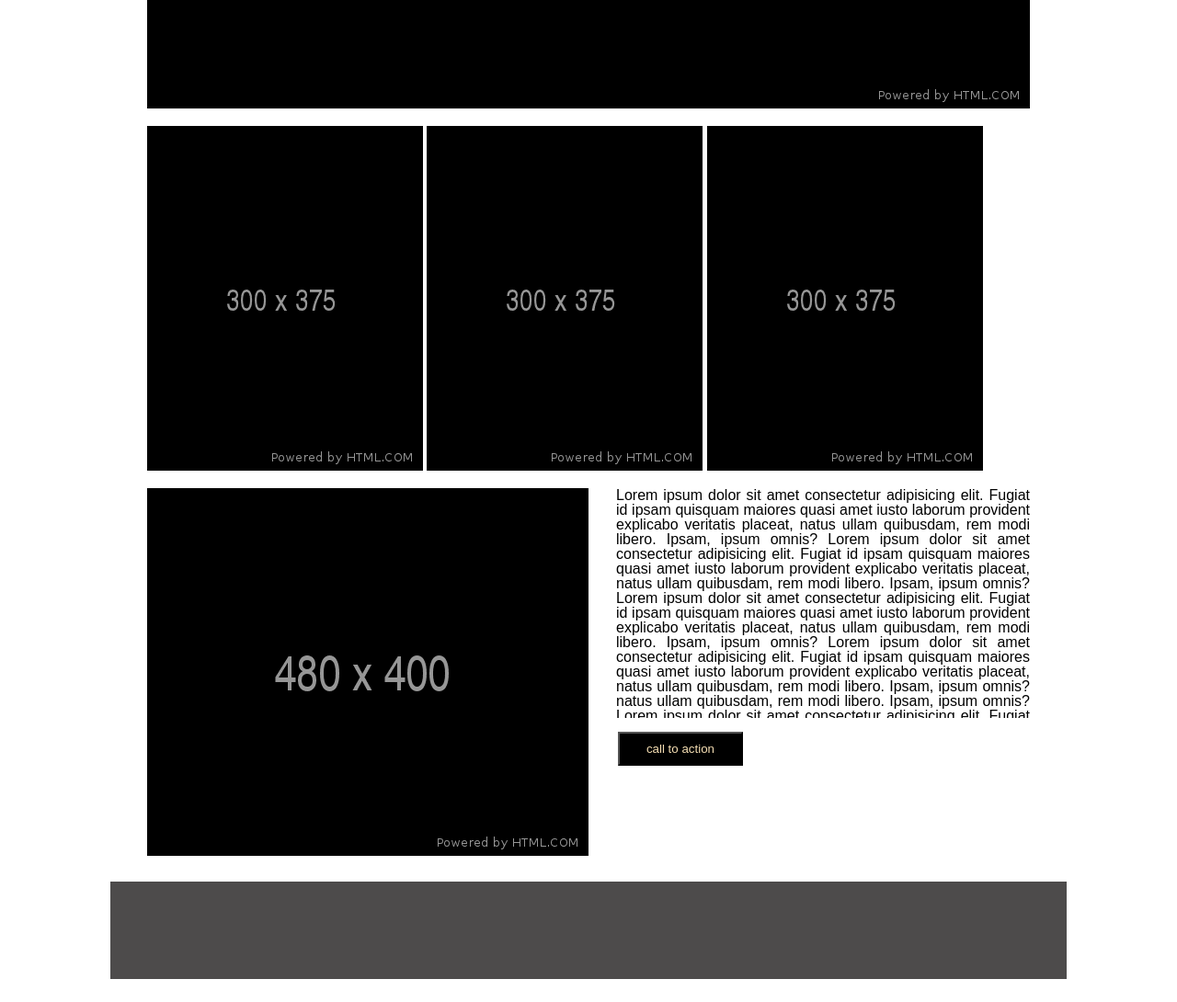
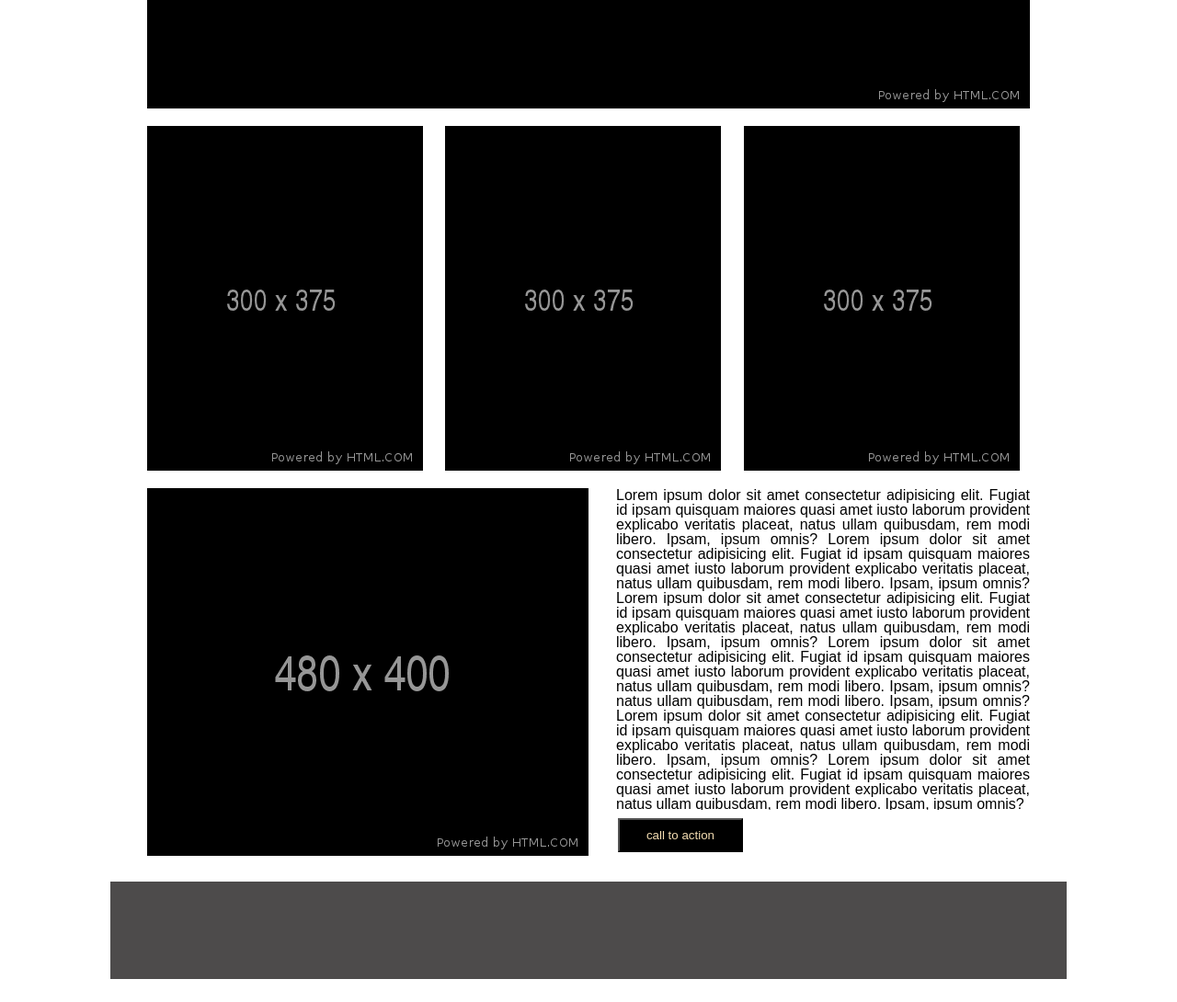
Before and after one commit to Sewar-web/wirefame-exercise, a plain HTML site: page index.html in a window 1280 px wide. Shown: the part 420-1510 px from the top of the page at 92% size. Drawn offline with Linux system fonts and the light colour scheme.

Commit message:
last edit

```diff
--- a/css/style.css
+++ b/css/style.css
@@ -2,7 +2,6 @@ body
 {
     width: 960px;
     margin: auto;
-    line-height: 1.5;
     font-family: 'Source Sans Pro', sans-serif;
 }
 header  nav p {
@@ -20,6 +19,7 @@ nav img{
    height: 50px;
    float: left;
 
+
 }
 nav{
     background-color: grey;
@@ -28,6 +28,15 @@ nav{
 
 main nav  img{
     margin-right: 30px;
+
+
+}
+#mid
+{
+    margin: auto;
+    margin-block: auto;
+    margin-right: 20px;
+    margin-left: 20px;
 }
 main
 {
@@ -45,7 +54,7 @@ main
     text-align: justify;
     overflow: scroll;
     width: 450px;
-    height: 250px;
+    height: 350px;
     /* height: 288px; */
     float: right;
     /* padding-left: 25px; */
@@ -66,7 +75,8 @@ button
     margin: auto;
     text-align: center  ;
     margin-top: -100px;
-    margin : -138px 312px
+    margin : -44px 312px;
+
 }
 button:hover
 {
--- a/index.html
+++ b/index.html
@@ -25,7 +25,7 @@
         <img src="./img/000.png">
         <br> </br>
         <img src="./img/111.png">
-        <img src="./img/111.png">
+        <img id="mid" src="./img/111.png">
         <img src="./img/111.png">
         <br></br>
         <img id="img2" src="./img/222.png">
```
